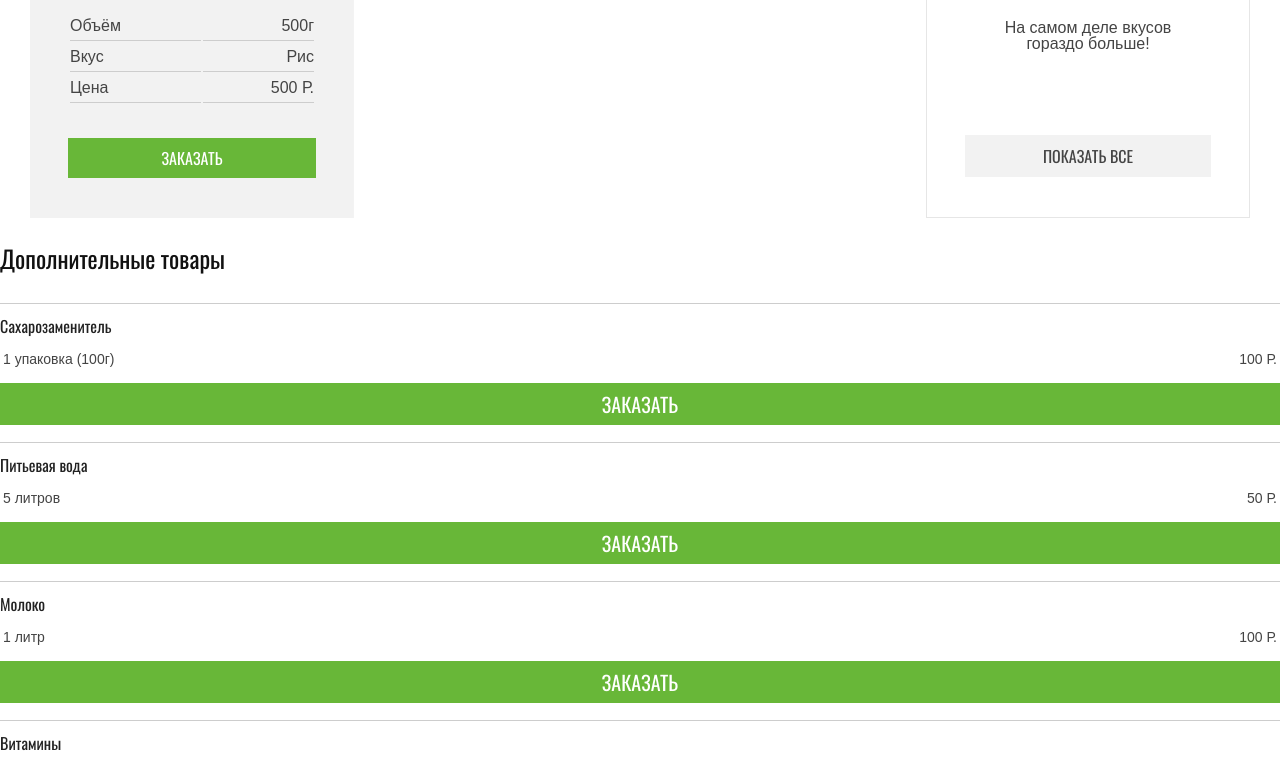
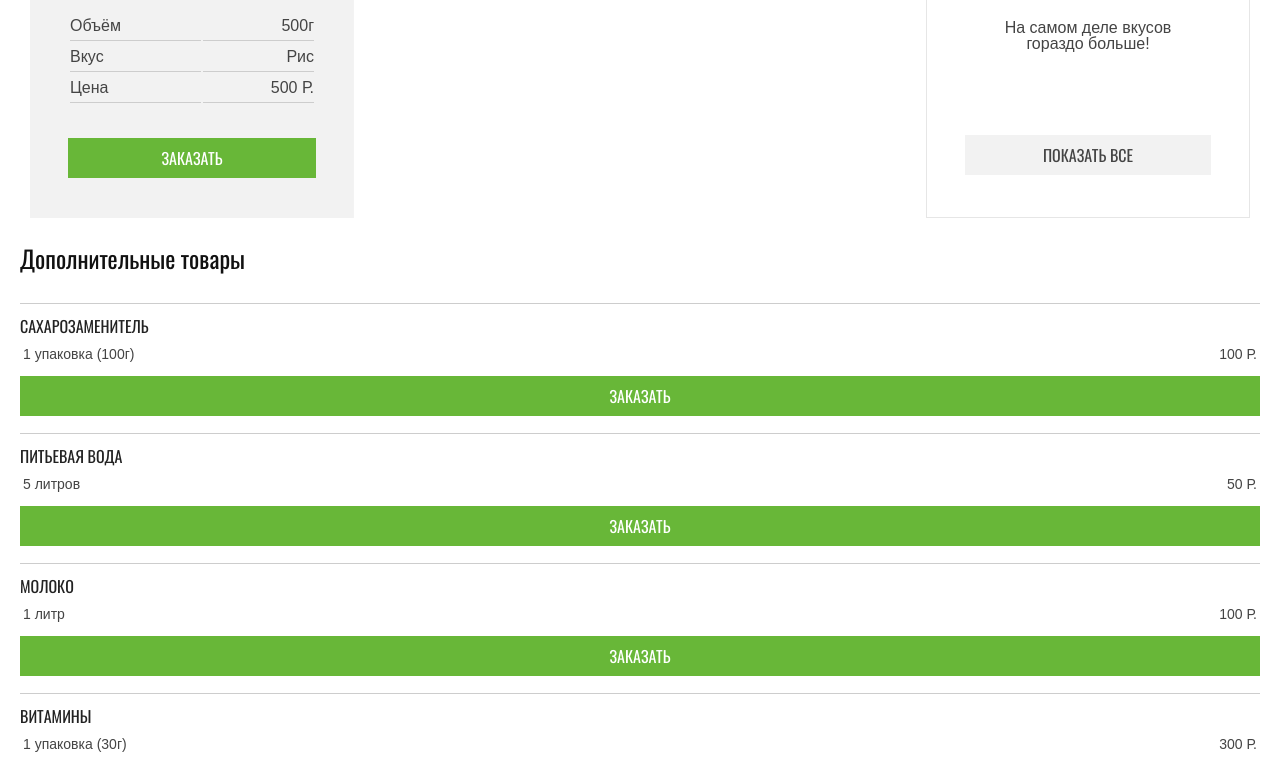
Before and after one commit to irina-lu/cat-food, a website: page catalog.html in a window 1280 px wide. Shown: the part 1720-2483 px from the top of the page. Drawn offline with Linux system fonts and the light colour scheme.

Commit message:
Корректировка блока  для мобильной версии

```diff
--- a/sass/button.scss
+++ b/sass/button.scss
@@ -9,7 +9,7 @@
   text-decoration: none;
   text-transform: uppercase;
   text-align: center;
-  padding: 11px 0;
+  padding: 10px 0;
   width: 100%;
 }
 
--- a/sass/catalog.scss
+++ b/sass/catalog.scss
@@ -68,7 +68,6 @@
 
 .catalog__button {
   @include font(16px, 20px);
-  padding: 10px 0;
 }
 
 
--- a/sass/extra.scss
+++ b/sass/extra.scss
@@ -5,13 +5,13 @@
   @include zeroing();
   @include font(24px, 24px);
   color: $font-black;
-  padding-top: 28px;
-  padding-bottom: 33px;
+  padding: 28px 20px 33px;
 }
 
 .extra__list {
   @include zeroing();
   list-style: none;
+  padding: 0 20px;
   margin-bottom: 40px;
 }
 
@@ -28,7 +28,8 @@
   @include zeroing();
   @include font(16px, 16px);
   color: $font-light-black;
-  margin-bottom: 15px;
+  text-transform: uppercase;
+  margin-bottom: 10px;
 }
 
 .extra__table {
@@ -36,9 +37,13 @@
   font-family: "Arial";
   color: $font-gray;
   width: 100%;
-  margin-bottom: 14px;
+  margin-bottom: 12px;
 }
 
 .extra__table-item:last-child {
   text-align: right;
 }
+
+.extra__link {
+  @include font(16px, 20px);
+}
```
Also changed, not shown: css/style.css, img/gift-photo-desktop.jpg (added), img/gift-photo-tablet.jpg (added).
